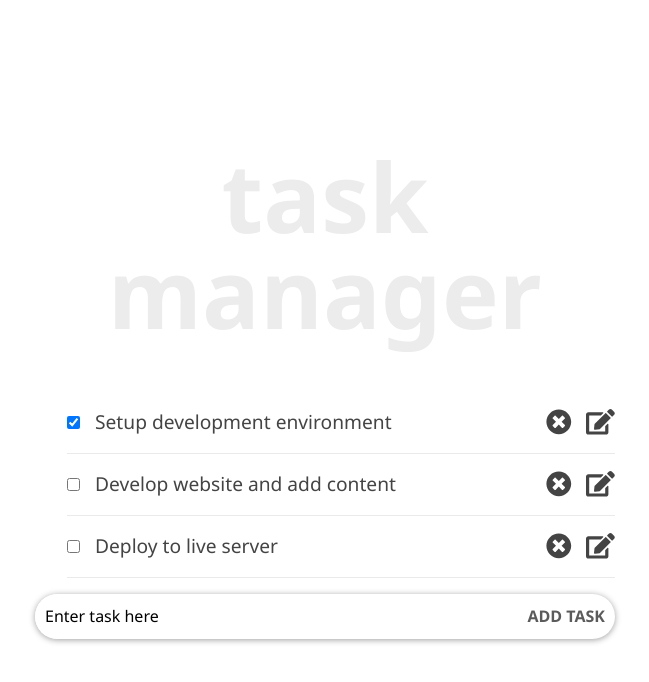
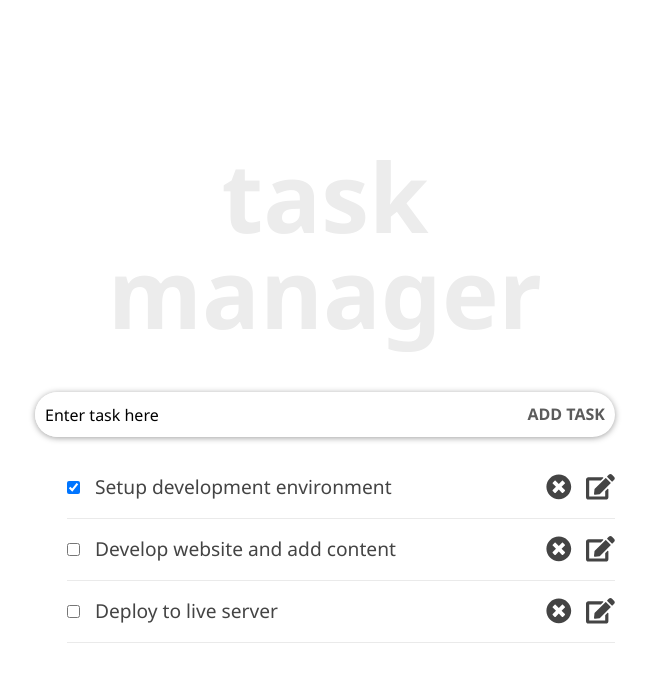
Before and after one commit to CaliforniaDev/ReactAssignment-1, a React (Create React App) app in the folder task-app/: page / in a window 1280 px wide. Shown: the top 682 px of the page, without its empty margins (315-964 px from the left). Built offline with nearby package versions, Linux system fonts and the light colour scheme.

Commit message:
Move InputTask above Overview

```diff
--- a/task-app/src/App.js
+++ b/task-app/src/App.js
@@ -76,6 +76,7 @@ class App extends Component {
       <section className="Container">
         <div className="Container--inner">
         <Header />
+        <InputTask addTask={this.addTask} />
         <Overview
           tasks={tasks}
           state={this.state}
@@ -84,7 +85,7 @@ class App extends Component {
           updateTask={this.updateTask}
           handleCompletedTask={this.handleCompletedTask}
         />
-        <InputTask addTask={this.addTask} />
+
         </div>
 
       </section>
```
